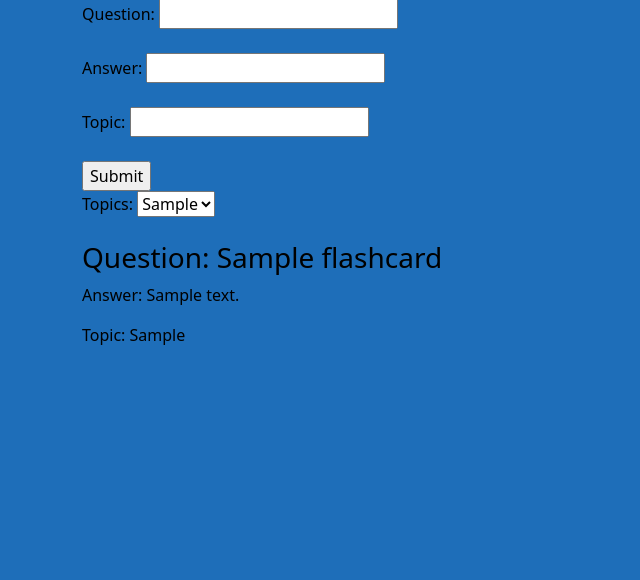
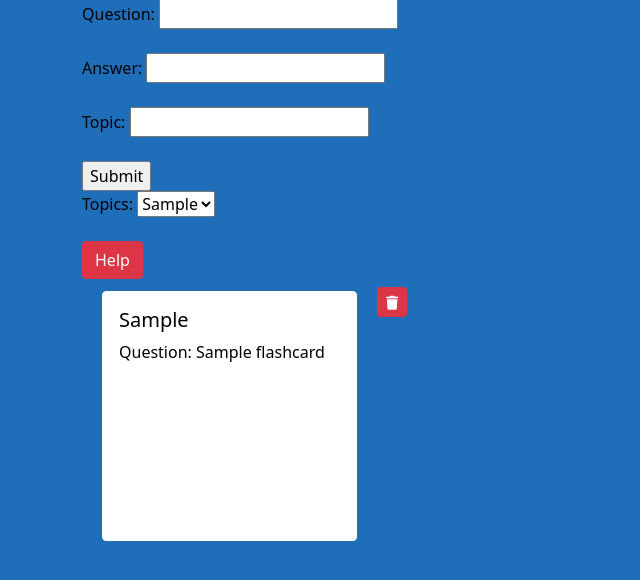
Before and after one commit to stlouis9/2911Flashcard, a Flask app: page /profile in a window 1280 px wide. Shown: the part 161-741 px from the top of the page, without its empty margins (0-640 px from the left). Run offline with Flask 3, Linux system fonts and the light colour scheme; a user stored in the database is signed in; tables that the repository leaves empty hold one stand-in row (values such as "Sample post"); some web fonts are replaced.

Commit message:
visual function of flashcard on profile page

```diff
--- a/project/main.py
+++ b/project/main.py
@@ -101,7 +101,7 @@ def add_flashcard():
     flashcard = Flashcard(question=question, answer=answer, topic=topic, user_id=current_user.id)
     db.session.add(flashcard)
     db.session.commit()
-    return redirect(url_for('flashcard'))
+    return redirect(url_for('profile'))
 
 
 if __name__ == '__main__':
--- a/project/templates/profile.html
+++ b/project/templates/profile.html
@@ -1,10 +1,13 @@
 {% extends "base.html" %}
 
 {% block content %}
+
 <h1 class="title">
   Welcome, {{ name }}!
 </h1>
 
+<body>
+<script src="https://cdn.jsdelivr.net/npm/bootstrap@5.0.2/dist/js/bootstrap.bundle.min.js" integrity="sha384-MrcW6ZMFYlzcLA8Nl+NtUVF0sA7MsXsP1UyJoMp4YLEuNSfAP+JcXn/tWtIaxVXM" crossorigin="anonymous"></script>
 
 <form action="/add_flashcard" method="POST">
   <label for="question">Question:</label>
@@ -30,12 +33,65 @@
   {% endfor %}
 </select><br><br>
 
+<button type="button" class="btn btn-danger" data-bs-toggle="tooltip" data-bs-placement="right" data-bs-title="Click and hold a card to the show the answer!">
+  Help
+</button>
+
+<div class="container-md my-2">
+  <div class="row">
 {% for flashcard in flashcards %}
-  <div>
-      <h3>Question: {{ flashcard.question }}</h3>
-      <p>Answer: {{ flashcard.answer }}</p>
-      <p>Topic: {{ flashcard.topic }}</p>
+
+
+    <div class="card card-flip bg-transparent w-25 border-0 my-1 mx-2">
+      <div class="card-front bg-white border border-white rounded">
+        <div class="card-body">
+          <h5 class="card-title">{{ flashcard.topic }}</h5>
+          <p class="card-text">Question: {{ flashcard.question }}</p>
+        </div>
+      </div>
+      <div class="card-back text-white bg-success border border-white rounded">
+        <div class="card-body">
+          <h5 class="card-title">{{ flashcard.topic }}</h5>
+          <p class="card-text">Answer: {{ flashcard.answer }}</p>
+        </div>
+      </div>
+    </div>
+    <button type="button" class="btn btn-danger btn-sm" style="width: 30px; height: 30px;">
+      <i class="fa-solid fa-trash"></i>
+    </button>
+{% endfor %}
   </div>
-{% endfor %}
+</div>
+</body>
+
+<style>
+.card-flip > div {
+  backface-visibility: hidden;
+  transition: transform 150ms;
+  transition-timing-function: linear;
+  height: 250px;
+  width: 100%;
+}
+
+.card-front {
+  transform: rotateY(0deg);
+  padding: auto;
+}
+
+.card-back {
+  transform: rotateY(180deg);
+  position: absolute;
+  padding: auto;
+  top: 0;
+}
+
+.card-flip:active .card-front {
+  transform: rotateY(180deg);
+}
+
+.card-flip:active .card-back {
+  transform: rotateY(0deg);
+}
+</style>
 
 {% endblock %}
```
